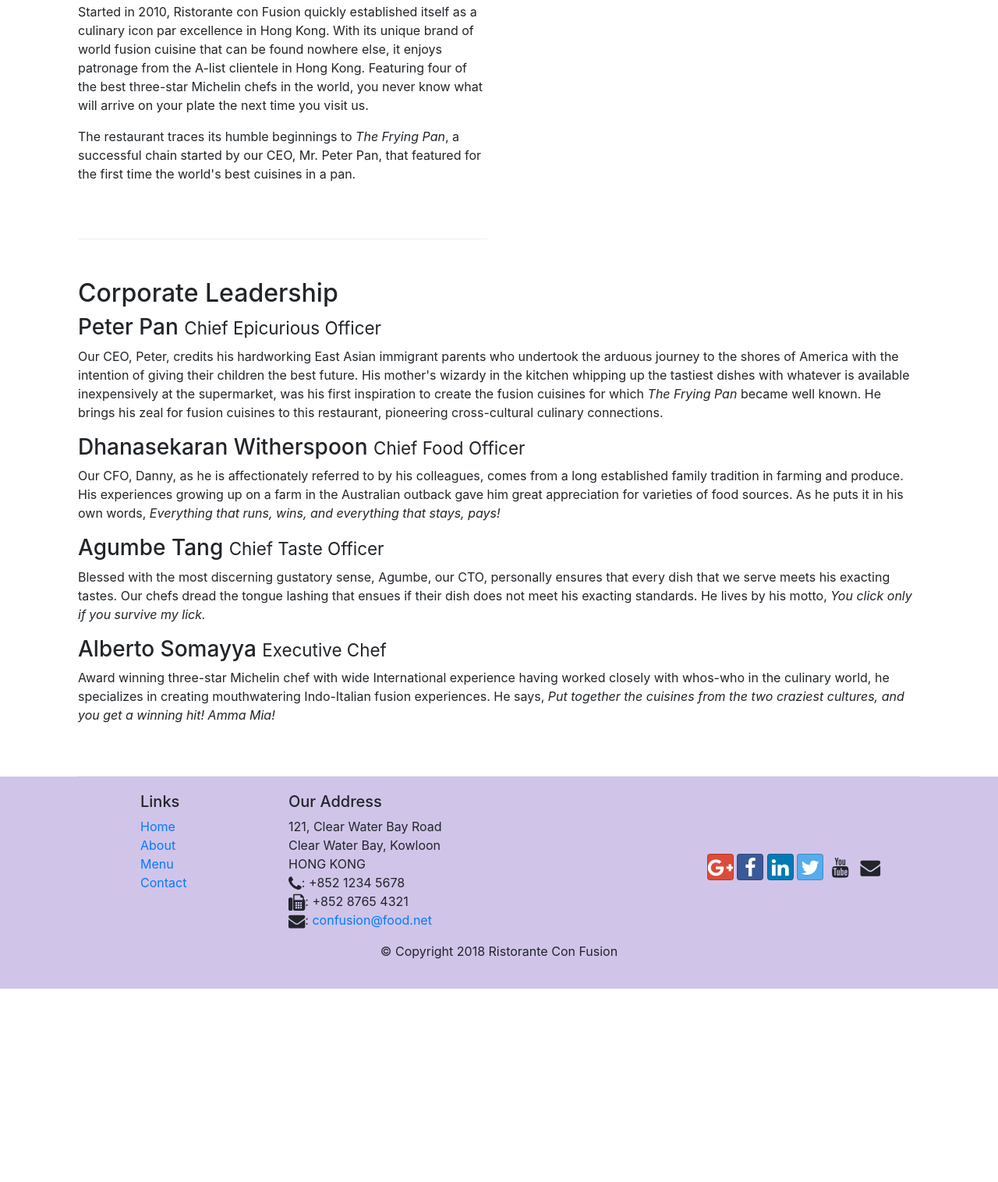
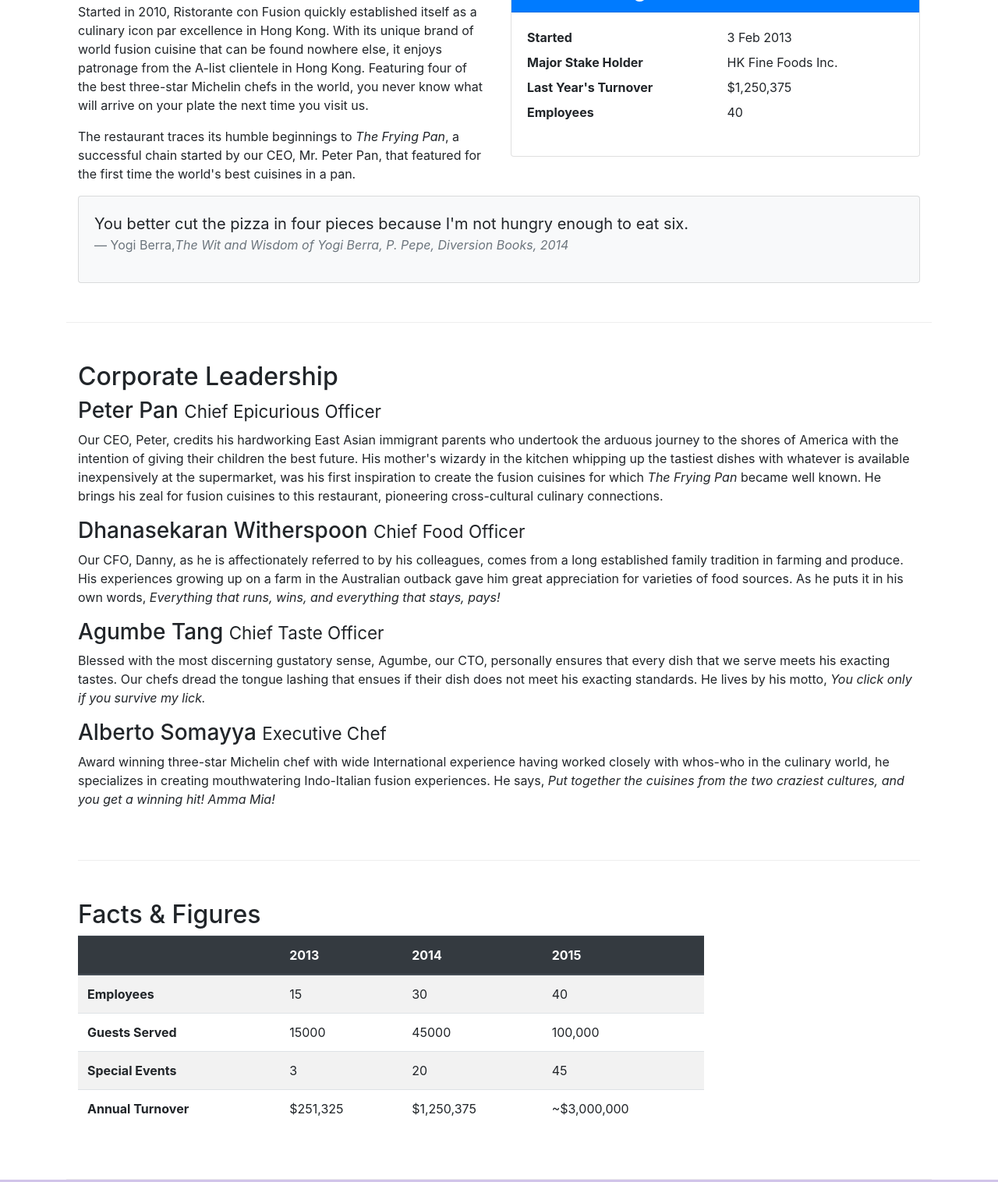
Before and after one commit to souraj239/Sample_Bootstrap_Website, a website: page aboutus.html in a window 1280 px wide. Shown: the part 558-2074 px from the top of the page at 78% size. Before the commit the page ends 1826 px from the top, so only its background shows below. Drawn offline with nearby package versions, Linux system fonts and the light colour scheme.

Commit message:
Table & Forms

```diff
--- a/aboutus.html
+++ b/aboutus.html
@@ -59,13 +59,38 @@
             </div>
         </div>
 
-        <div class="col-12 col-sm-6">
-            <div class="row-content">
+        <div class="row row-content">
+            <div class="col-12 col-sm-6" >
                 <h2>Our History</h2>
                 <p>Started in 2010, Ristorante con Fusion quickly established itself as a culinary icon par excellence in Hong Kong. With its unique brand of world fusion cuisine that can be found nowhere else, it enjoys patronage from the A-list clientele in Hong Kong.  Featuring four of the best three-star Michelin chefs in the world, you never know what will arrive on your plate the next time you visit us.</p>
                 <p>The restaurant traces its humble beginnings to <em>The Frying Pan</em>, a successful chain started by our CEO, Mr. Peter Pan, that featured for the first time the world's best cuisines in a pan.</p>
             </div>
-            <div>
+            <div class="col-sm">
+                <div class="card">
+                    <h3 class="card-header bg-primary text-white">Facts at a glance</h3>
+                <div class="card-body">
+                    <dl class="row">
+                        <dt class="col-6">Started</dt>
+                        <dd class="col-6">3 Feb 2013</dd>
+                        <dt class="col-6">Major Stake Holder</dt>
+                        <dd class="col-6">HK Fine Foods Inc.</dd>
+                        <dt class="col-6">Last Year's Turnover</dt>
+                        <dd class="col-6">$1,250,375</dd>
+                        <dt class="col-6">Employees</dt>
+                        <dd class="col-6">40</dd>
+                    </dl>
+                </div>
+                </div>
+            </div>
+            <div class="col-12">
+                <div class="card card-body bg-light">
+                    <blockquote class="blockquote">
+                        <p class="mb-0">You better cut the pizza in four pieces because
+                            I'm not hungry enough to eat six.</p>
+                        <footer class="blockquote-footer">Yogi Berra,<cite title="Source Title">The Wit and Wisdom of Yogi Berra,
+                            P. Pepe, Diversion Books, 2014</cite></footer>
+                    </blockquote>
+                </div>
             </div>
         </div>
 
@@ -81,6 +106,49 @@
                 <h3>Alberto Somayya <small>Executive Chef</small></h3>
                 <p class="d-none d-sm-block">Award winning three-star Michelin chef with wide International experience having worked closely with whos-who in the culinary world, he specializes in creating mouthwatering Indo-Italian fusion experiences. He says, <em>Put together the cuisines from the two craziest cultures, and you get a winning hit! Amma Mia!</em></p>
             </div>
+       </div>
+       <div class="row row-content">
+           <div class="col-12  col-sm-9">
+               <h2>Facts &amp; Figures</h2>
+            <div class="table-responsive">
+                <table class="table table-striped">
+                    <thead class="thead-dark">
+                        <tr>
+                            <th>&nbsp;</th>
+                            <th>2013</th>
+                            <th>2014</th>
+                            <th>2015</th>
+                        </tr>
+                    </thead>
+                    <tbody>
+                        <tr>
+                            <th>Employees</th>
+                            <td>15</td>
+                            <td>30</td>
+                            <td>40</td>
+                        </tr>
+                        <tr>
+                            <th>Guests Served</th>
+                            <td>15000</td>
+                            <td>45000</td>
+                            <td>100,000</td>
+                        </tr>
+                        <tr>
+                            <th>Special Events</th>
+                            <td>3</td>
+                            <td>20</td>
+                            <td>45</td>
+                        </tr>
+                        <tr>
+                            <th>Annual Turnover</th>
+                            <td>$251,325</td>
+                            <td>$1,250,375</td>
+                            <td>~$3,000,000</td>
+                        </tr>
+                    </tbody>
+                </table>
+            </div>
+        </div>
        </div>
 
     </div>
```
